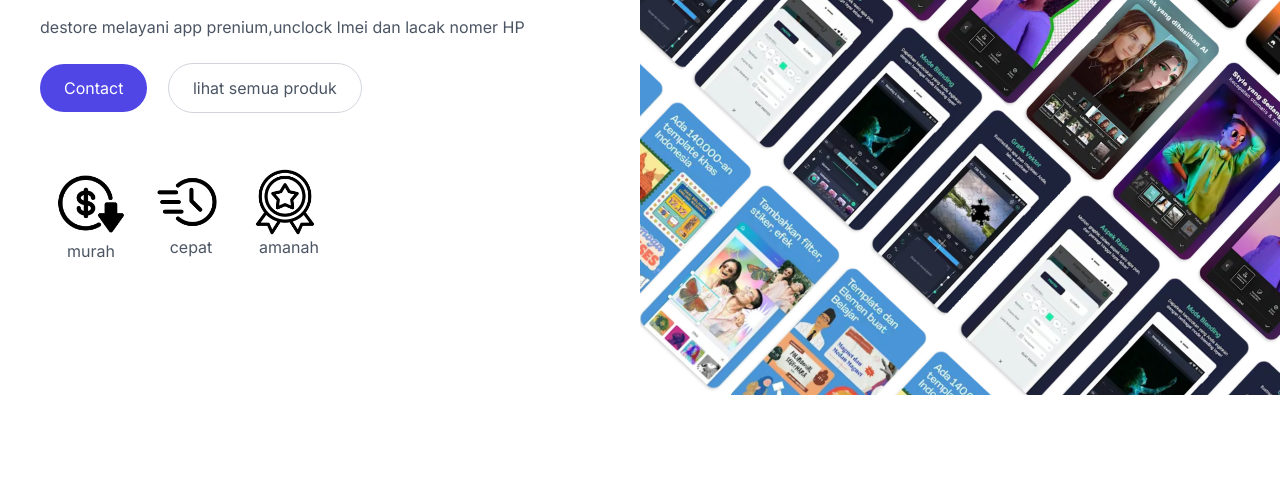
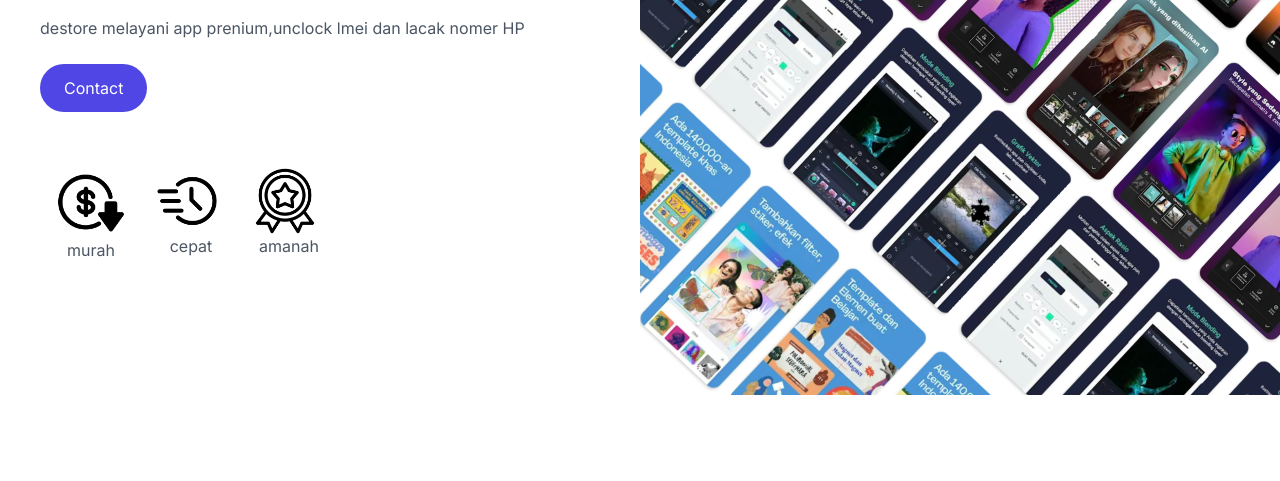
Before and after one commit to notcore/adds-apps-prenium, a plain HTML site: page index.html in a window 1280 px wide. Shown: the part 319-800 px from the top of the page. Drawn offline with nearby package versions, Linux system fonts and the light colour scheme.

Commit message:
Update index.html

```diff
--- a/index.html
+++ b/index.html
@@ -32,9 +32,6 @@
                 <div class="space-x-4">
                     <a href="https://wa.me/6288214821134" target="_blank">
                         <button class="bg-indigo-600 hover:bg-indigo-700 transition text-white px-6 py-3 rounded-full">Contact</button>
-                    </a>
-                    <a href="#produk">
-                        <button class="border border-gray-300 px-6 py-3 rounded-full text-gray-600">lihat semua produk</button>
                     </a>
 
                 </div>
```
